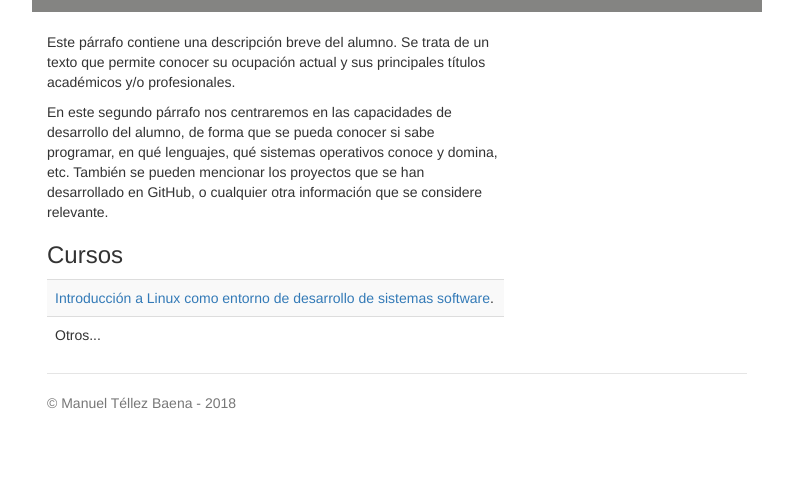
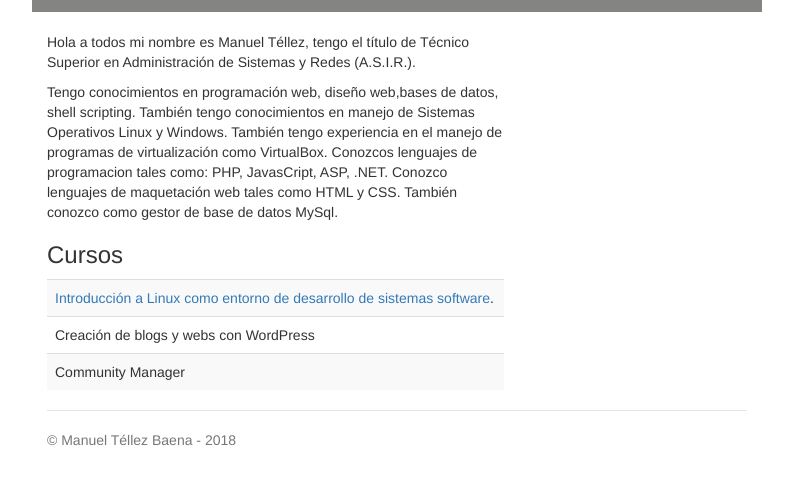
Before and after one commit to maolits/maolits.github.io, a plain HTML site: page index.html in a window 1280 px wide. Shown: the part 219-704 px from the top of the page, without its empty margins (243-1036 px from the left). Drawn offline with nearby package versions, Linux system fonts and the light colour scheme.

Commit message:
Ultima revision antes de entregar ejercicio

```diff
--- a/index.html
+++ b/index.html
@@ -40,14 +40,15 @@
       <div class='row'>
         <div class='col-sm-8'>
           <br>
-          <p>Este párrafo contiene una descripción breve del alumno. Se trata de un texto que permite conocer su ocupación actual y sus principales títulos académicos y/o profesionales.  </p>
+          <p>Hola a todos mi nombre es Manuel Téllez, tengo el título de Técnico Superior en Administración de Sistemas y Redes (A.S.I.R.).</p>
 
-          <p>En este segundo párrafo nos centraremos en las capacidades de desarrollo del alumno, de forma que se pueda conocer si sabe programar, en qué lenguajes, qué sistemas operativos conoce y domina, etc. También se pueden mencionar los proyectos que se han desarrollado en GitHub, o cualquier otra información que se considere relevante.</p>
+          <p>Tengo conocimientos en programación web, diseño web,bases de datos, shell scripting. También tengo conocimientos en manejo de Sistemas Operativos Linux y Windows. También tengo experiencia en el manejo de programas de virtualización como VirtualBox. Conozcos lenguajes de programacion tales como: PHP, JavasCript, ASP, .NET. Conozco lenguajes de maquetación web tales como HTML y CSS. También conozco como gestor de base de datos MySql.</p>
 
           <h3>Cursos</h3>
           <table class='table table-striped'>
             <tr><td><a href="https://www.miriadax.net" target="blank">Introducción a Linux como entorno de desarrollo de sistemas software</a>.</td></tr>
-            <tr><td>Otros...</td></tr>
+            <tr><td>Creación de blogs y webs con WordPress</td></tr>
+            <tr><td>Community Manager</td></tr>
           </table>
         </div>
       </div>
```
